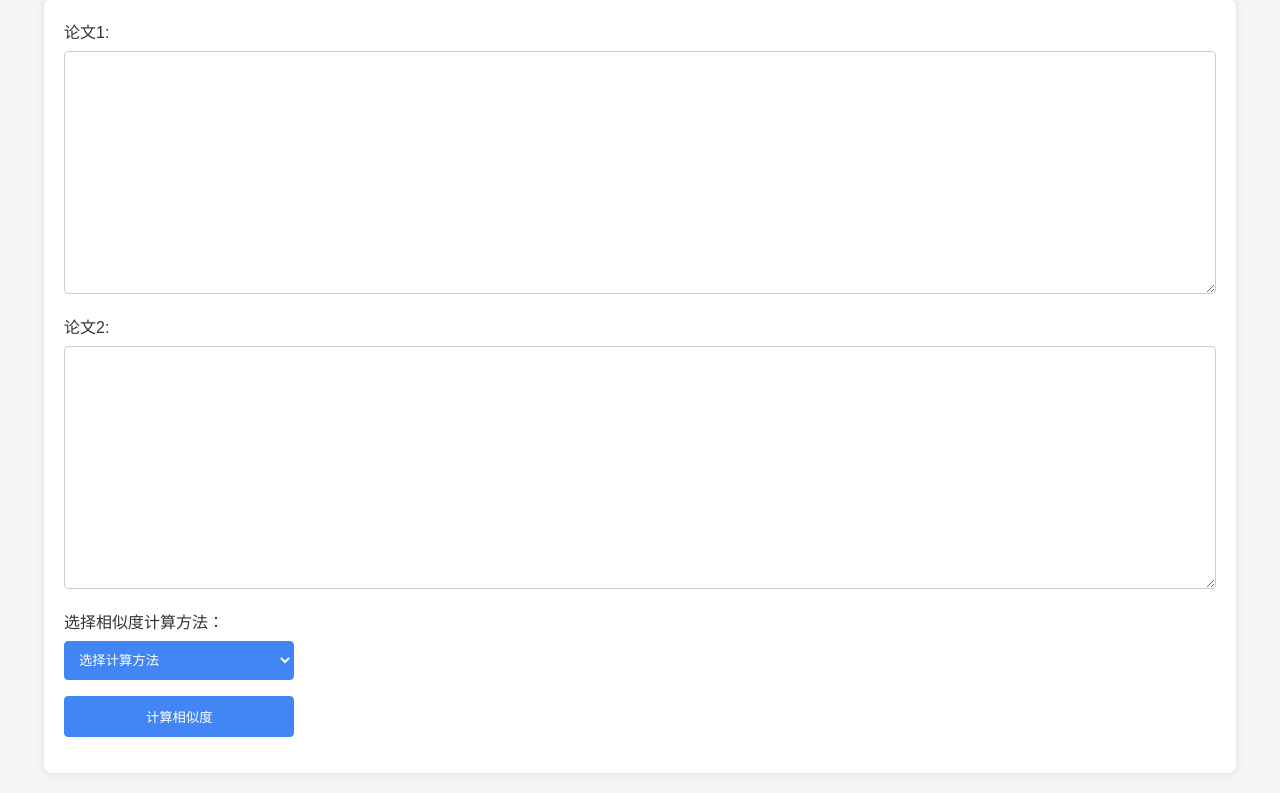
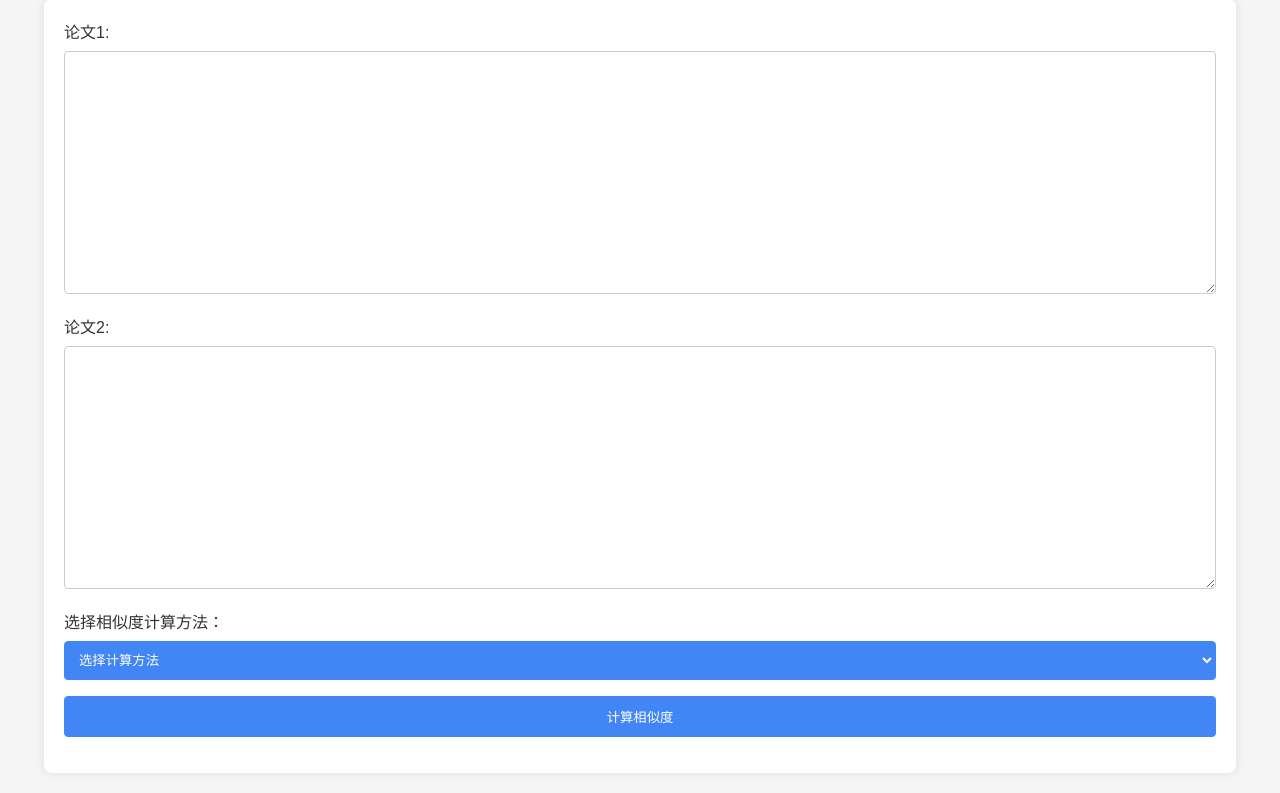
Before and after one commit to RuifMaxx/text-similarity, a Flask app: page / in a window 1280 px wide. Shown: the part 87-880 px from the top of the page. Run offline with Flask 3, Linux system fonts and the light colour scheme.

Commit message:
Update style.css

```diff
--- a/static/style.css
+++ b/static/style.css
@@ -35,7 +35,7 @@ textarea {
 }
 
 select {
-    width: 20%;
+    width: 100%;
     padding: 10px;
     margin-bottom: 16px;
     border: 1px solid #4285f4;
@@ -47,7 +47,7 @@ select {
 }
 
 button {
-    width: 20%;  /* 修改这里 */
+    width: 100%;  /* 修改这里 */
     padding: 10px;
     margin-bottom: 16px;
     border: 1px solid #4285f4;
```
